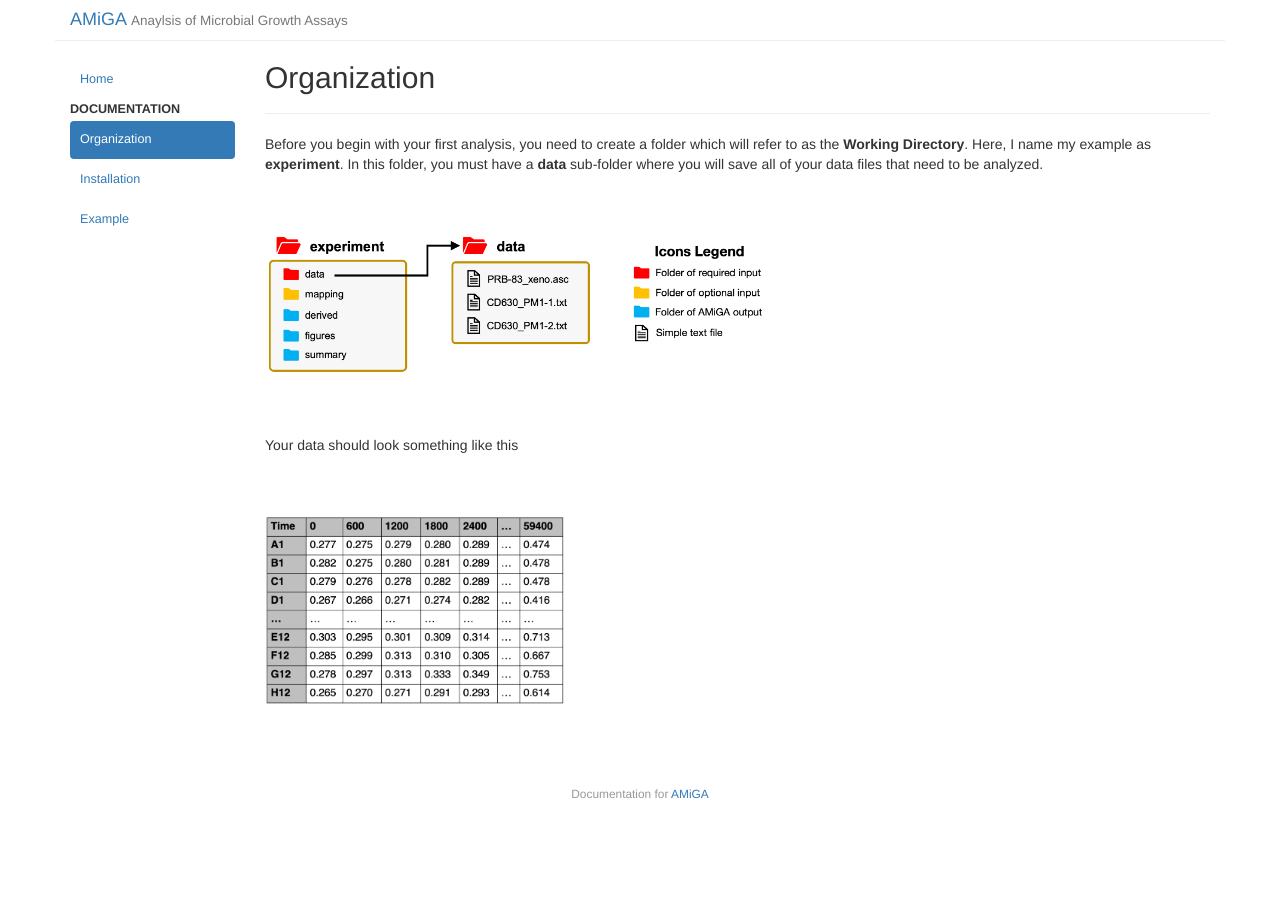
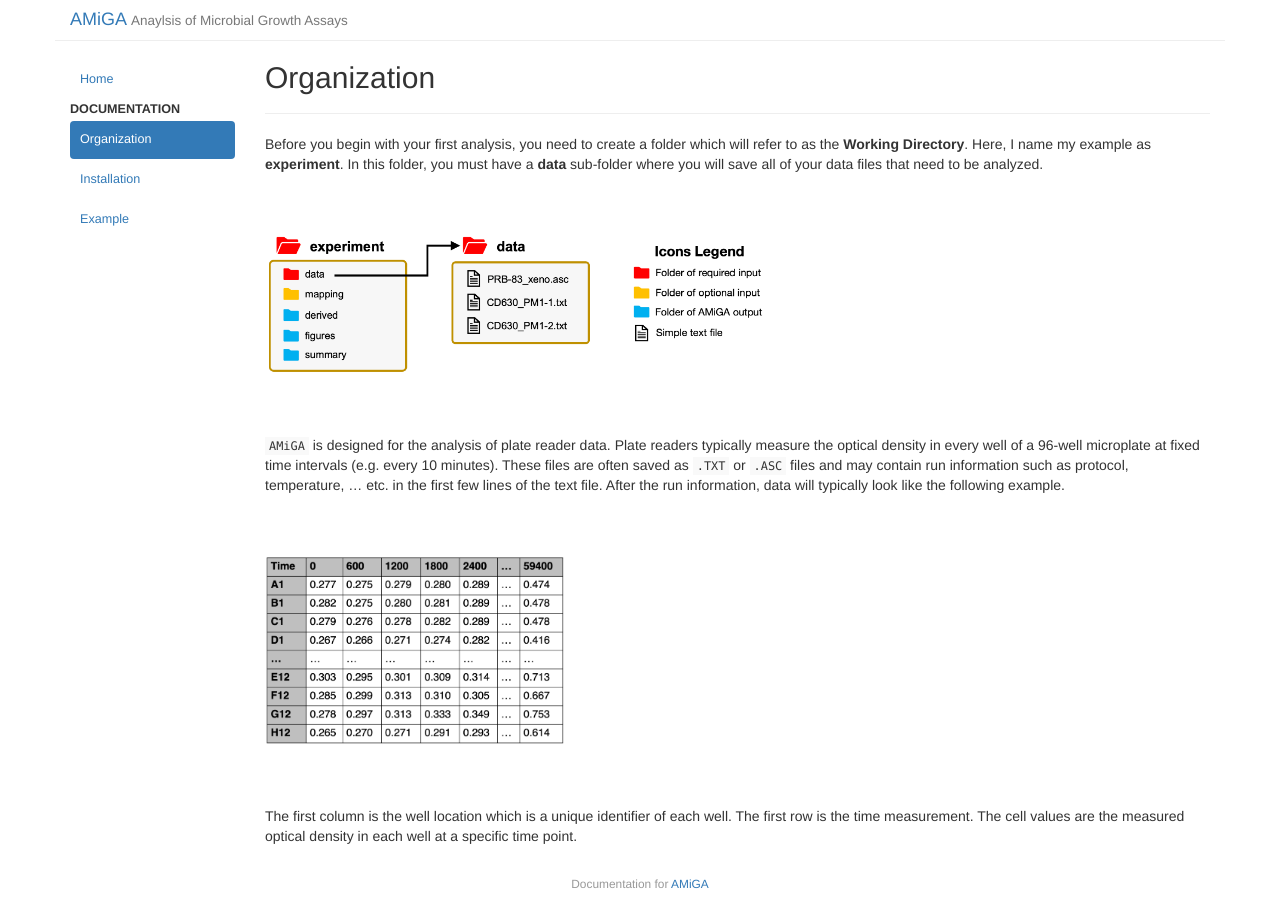
Before and after one commit to firasmidani/amiga, a Jekyll site: the page built from docs/_posts/2020-03-24-organization.md, in a window 1280 px wide. Built offline with Jekyll 4.4.1, drawn with Linux system fonts in a browser that asks for light colours.

Commit message:
described example input

```diff
--- a/docs/_posts/2020-03-24-organization.md
+++ b/docs/_posts/2020-03-24-organization.md
@@ -14,7 +14,7 @@ Before you begin with your first analysis, you need to create a folder which wil
 
 <br /><br />
 
-Your data should look something like this
+`AMiGA` is designed for the analysis of plate reader data. Plate readers typically measure the optical density in every well of a 96-well microplate at fixed time intervals (e.g. every 10 minutes). These files are often saved as `.TXT` or `.ASC` files and may contain run information such as protocol, temperature, ... etc. in the first few lines of the text file. After the run information, data will typically look like the following example.
 
 <br /><br />
 
@@ -22,3 +22,5 @@ Your data should look something like this
 <!--- ![amiga directory tree example](../assets/img/amiga_directory_tree_simple.png){:class="img-responsive"} --->
 
 <br /><br />
+
+The first column is the well location which is a unique identifier of each well. The  first row is the time measurement. The cell values are the measured optical density in each well at a specific time point.
```
